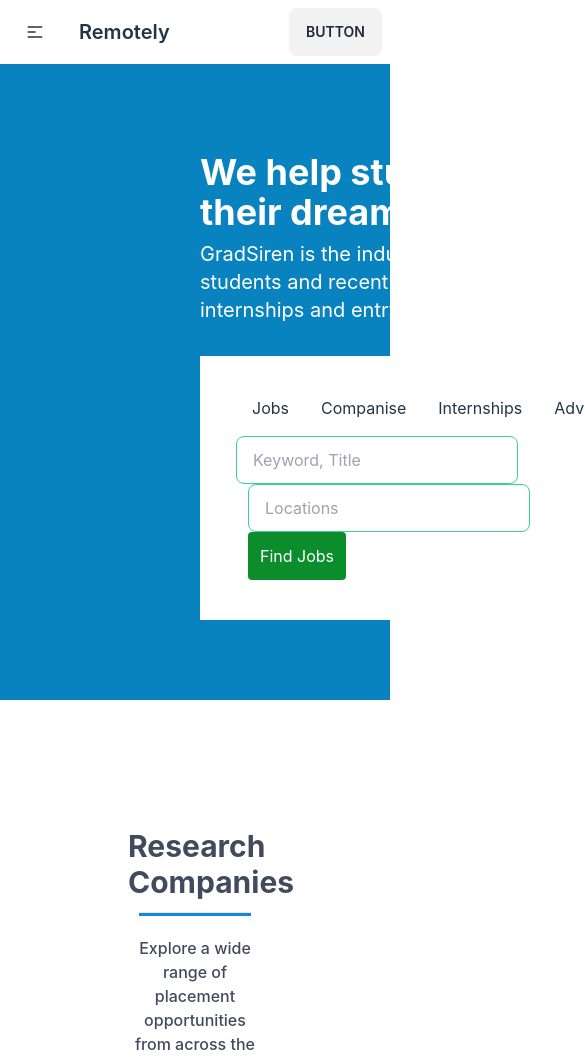
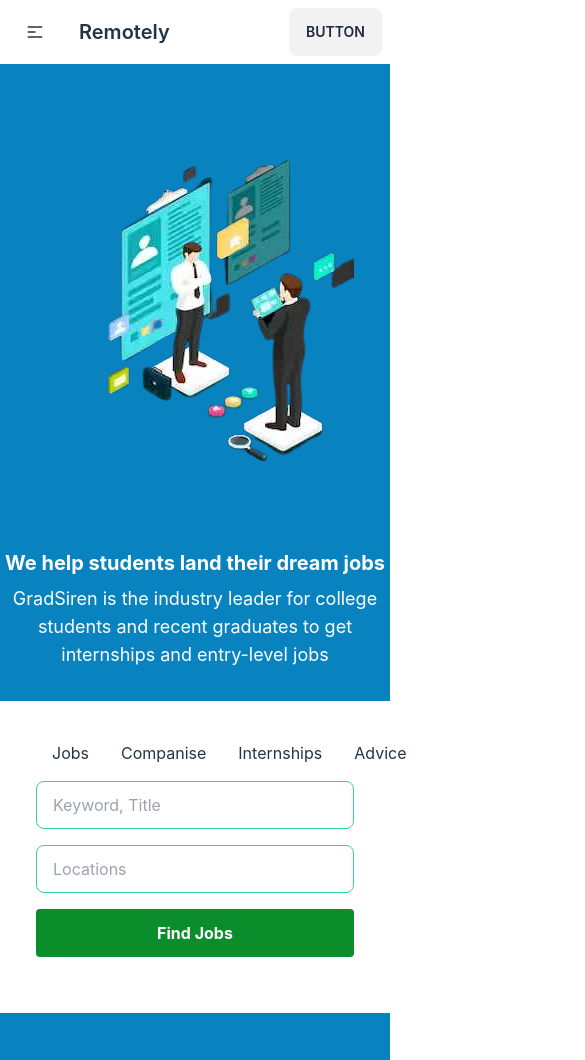
Before and after one commit to milonahmedshuvo/Remotely-project-client-code, a React (Vite) app: page / in a window 390 px wide. Shown: the top 1060 px of the page, 585 px wide, since content can reach past the window. Built offline with nearby package versions, Linux system fonts and the light colour scheme; no server answers.

Commit message:
banner section responsive completed

```diff
--- a/src/Components/Home/Banner/Banner.jsx
+++ b/src/Components/Home/Banner/Banner.jsx
@@ -10,40 +10,61 @@
   FaUsers,
   FaChartArea,
   FaImage,
-  FaMapMarkerAlt
+  FaMapMarkerAlt,
 } from "react-icons/fa";
 
 const Banner = () => {
   return (
-    <div className="bg-[#0983C0] flex gap-10  w-full  pb-20 ">
-      <div className="mt-20">
-        <img src={remotely} alt="" />
+    <div className="bg-[#0983C0] flex flex-col lg:flex-row  lg:gap-10  w-full  pb-20 ">
+      <div className="mt-20 ">
+        <img src={remotely} alt="" className="mx-auto" />
       </div>
 
+      <div className="  lg:ml-40 mt-20 w-full lg:w-[720px]">
+        <h2 className=" text-xl text-center lg:text-start lg:text-4xl text-white font-bold  my-2">
+          We help students land their dream jobs
+        </h2>
+        <p className="text-white text-lg md:text-xl text-center lg:text-start  ">
+          GradSiren is the industry leader for college students and recent
+          graduates to get internships and entry-level jobs
+        </p>
 
+        <div className="bg-white mt-8 py-10  pl-9 pr-9 md:pr-0 ">
+          <h3 className="mb-4 ">
+            <label htmlFor="" className="mx-4">
+              Jobs
+            </label>
+            <label htmlFor="" className="mx-4">
+              Companise
+            </label>
+            <label htmlFor="" className="mx-4">
+              Internships
+            </label>
+            <label htmlFor="" className="mx-4">
+              Advice
+            </label>
+          </h3>
+          <div className="flex flex-col md:flex-row">
+            <input
+              type="text"
+              placeholder="Keyword, Title"
+              className="input input-bordered input-success mb-4 md:mb-0"
+            />
 
-       <div className="ml-40 mt-20 w-[720px]">
-       <h2 className="text-4xl text-white font-bold  my-2">We help students land their dream jobs</h2>
-        <p className="text-white text-xl ">GradSiren is the industry leader for college students and recent graduates to get internships and entry-level jobs</p>
+            <input
+              type="text"
+              placeholder="Locations"
+              className="input input-bordered input-success ml-0 md:ml-3 mb-4 md:mb-0"
+            />
 
-
-
-        <div className="bg-white mt-8 py-10  pl-9  ">
-            <h3 className="mb-4">
-            <label htmlFor="" className="mx-4">Jobs</label>
-            <label htmlFor="" className="mx-4">Companise</label>
-            <label htmlFor="" className="mx-4">Internships</label>
-            <label htmlFor="" className="mx-4">Advice</label>
-            </h3>
-        <input type="text" placeholder="Keyword, Title" className="input input-bordered input-success " />
-
-
-        <input type="text" placeholder="Locations" className="input input-bordered input-success ml-3" />
-
-        <input type="button" value="Find Jobs" className="bg-[#0C8D2C] text-white py-3 px-3 rounded ml-3" />
+            <input
+              type="button"
+              value="Find Jobs"
+              className="bg-[#0C8D2C] text-white py-3 px-3 rounded ml-0 md:ml-3 mb-4 md:mb-0 font-bold md:font-medium"
+            />
+          </div>
         </div>
-       </div>
-
+      </div>
     </div>
   );
 };
```
